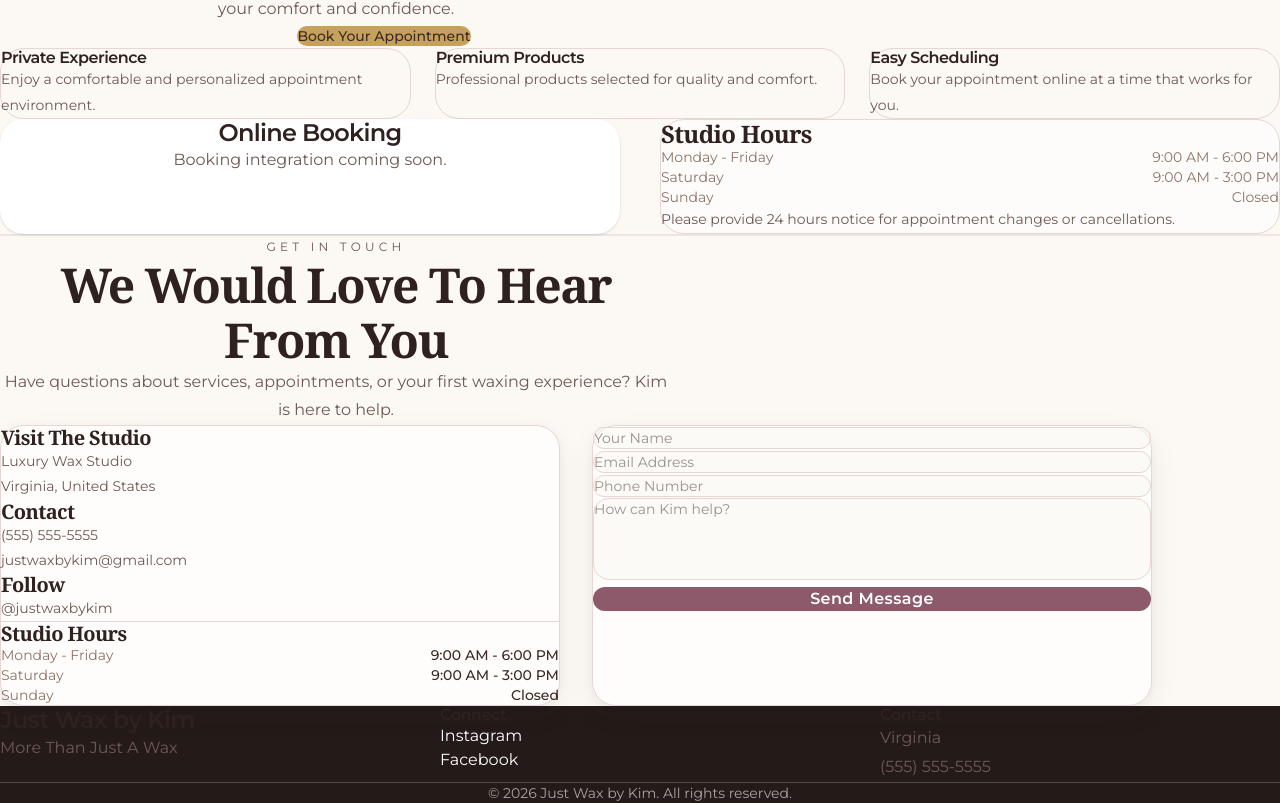
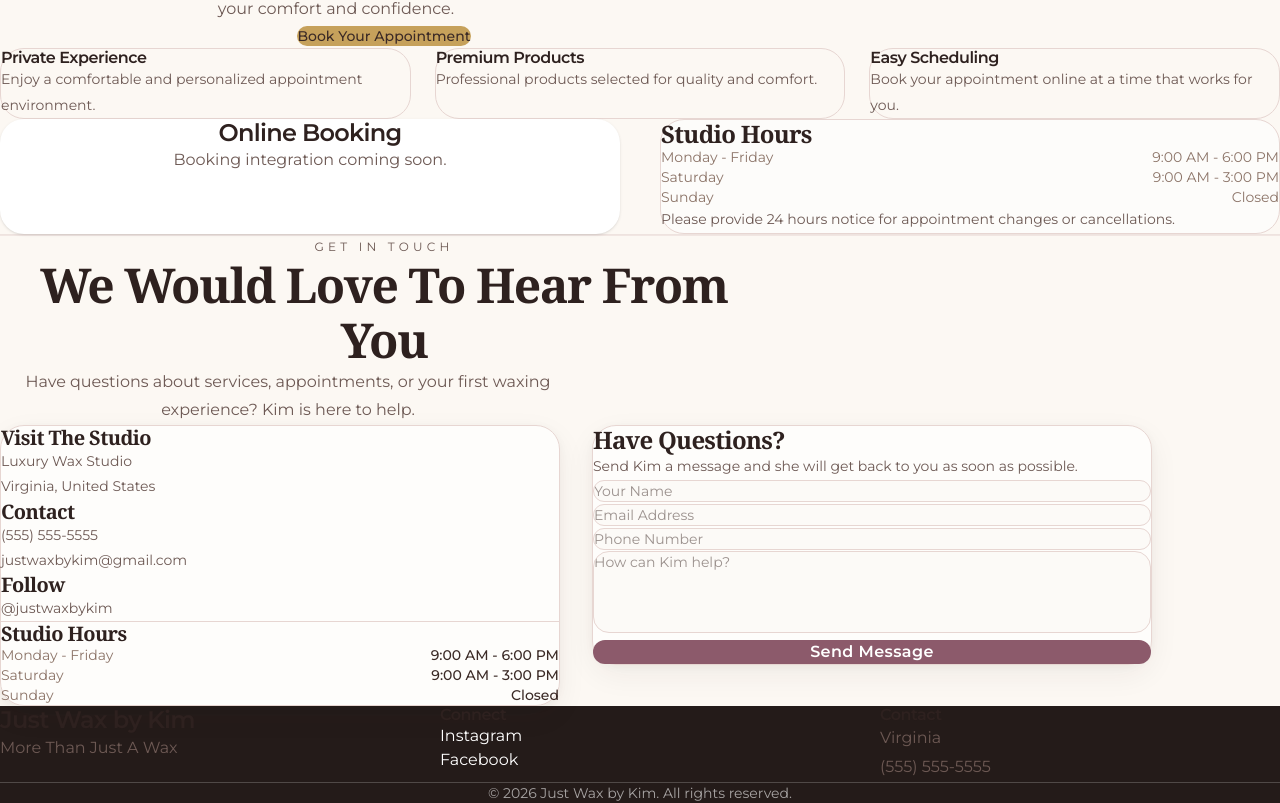
Before and after one commit to kevin-phan-25/just-wax-by-kim, a Next.js app: page / in a window 1280 px wide. Shown: the part 3706-4509 px from the top of the page. Built offline with nearby package versions, Linux system fonts and the light colour scheme; a web font is replaced by a local one.

Commit message:
Update Contact.tsx

```diff
--- a/features/contact/Contact.tsx
+++ b/features/contact/Contact.tsx
@@ -7,10 +7,9 @@
  *
  * Changes:
  * - July 28, 2026
- *   - Redesigned layout
- *   - Added elegant card structure
- *   - Reduced visual footprint
- *   - Unified with Hero theme
+ *   - Fixed center alignment
+ *   - Added form heading
+ *   - Improved luxury spacing
  *
  * -----------------------------------------------------------------------------
  */
@@ -49,13 +48,13 @@ export default function Contact() {
       >
 
 
-        {/* Header */}
+        {/* Center Header */}
 
         <div
 
           className="
             mx-auto
-            max-w-2xl
+            max-w-3xl
             text-center
           "
 
@@ -99,8 +98,12 @@ export default function Contact() {
           <p
 
             className="
+              mx-auto
               mt-5
+              max-w-xl
+              text-center
               text-brand-taupe
+              leading-relaxed
             "
 
           >
@@ -118,7 +121,7 @@ export default function Contact() {
 
 
 
-        {/* Contact Layout */}
+        {/* Cards */}
 
         <div
 
@@ -127,12 +130,14 @@ export default function Contact() {
             grid
             gap-8
             md:grid-cols-2
+            items-start
           "
 
         >
 
 
-          {/* Information Card */}
+
+          {/* Left Card */}
 
           <div
 
@@ -148,6 +153,7 @@ export default function Contact() {
           >
 
             <ContactInfo />
+
 
             <div
 
@@ -172,7 +178,7 @@ export default function Contact() {
 
 
 
-          {/* Form Card */}
+          {/* Right Card */}
 
           <div
 
@@ -187,7 +193,50 @@ export default function Contact() {
 
           >
 
+            <div
+
+              className="
+                mb-6
+              "
+
+            >
+
+              <h3
+
+                className="
+                  font-serif
+                  text-2xl
+                  text-brand-espresso
+                "
+
+              >
+
+                Have Questions?
+
+              </h3>
+
+
+              <p
+
+                className="
+                  mt-2
+                  text-sm
+                  text-brand-taupe
+                "
+
+              >
+
+                Send Kim a message and she will get
+                back to you as soon as possible.
+
+              </p>
+
+
+            </div>
+
+
             <ContactForm />
+
 
           </div>
 
```
